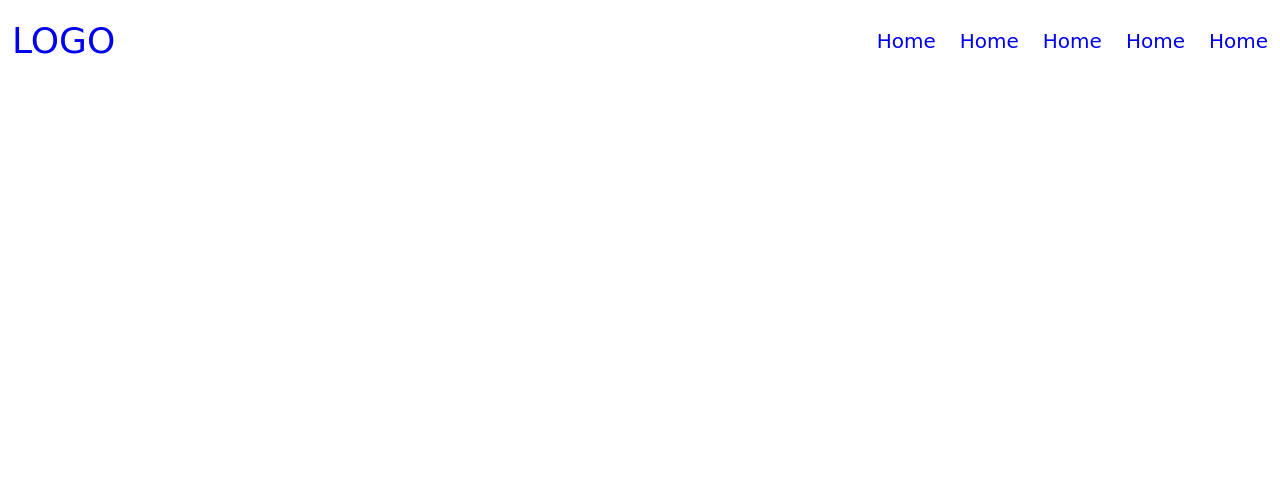
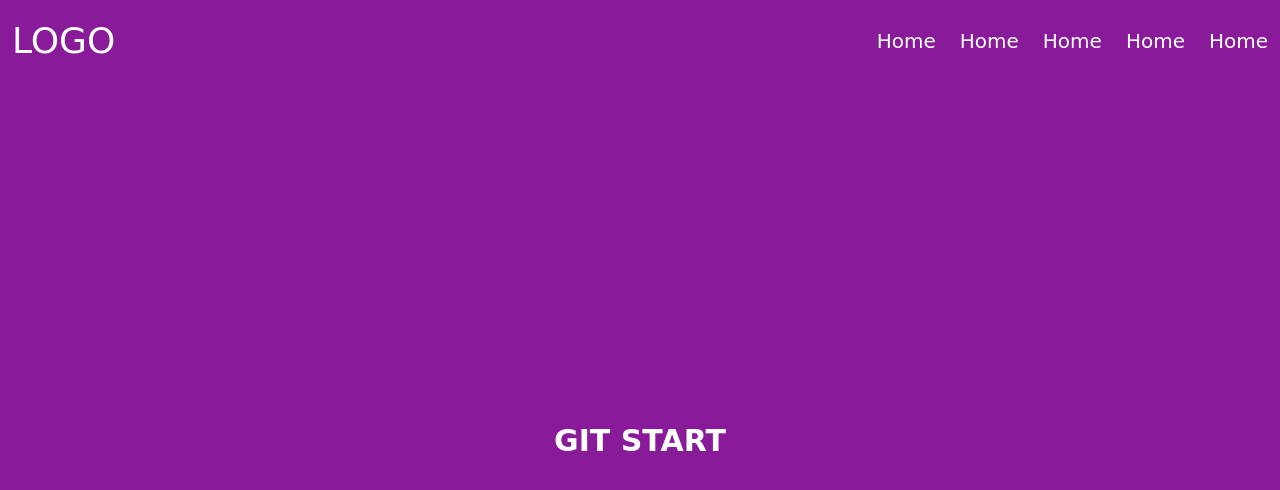
Before and after one commit to zvezda07/First-site, a plain HTML site: page index.html in a window 1280 px wide. Drawn offline with Linux system fonts and the light colour scheme.

Commit message:
media fixed

```diff
--- a/css/main.css
+++ b/css/main.css
@@ -20,24 +20,52 @@ ul {
     padding: 0 12px;
 }
 
+.header {
+    min-height: 100vh;
+    display: flex;
+    flex-direction: column;
+    background: rgb(137, 27, 154);
+}
+
 .header__nav {
     display: flex;
     justify-content: space-between;
     align-items: center;
     padding: 20px 0;
+    gap: 20px;
+    flex-wrap: wrap;
 }
 
 .header__list {
     display: flex;
     gap: 24px;
+    flex-wrap: wrap;
 }
 
 .header__logo {
     font-size: 36px;
     text-transform: uppercase;
+    color: white;
 }
 
 .header__link {
     font-size: 20px;
     text-transform: capitalize;
+    color: white;
 }
+
+.box {
+    flex-grow: 1;
+    display: grid;
+    display: flex;
+    justify-content: center;
+    flex-wrap: wrap;
+    align-items: center;
+}
+
+.box__logo {
+    padding: 20px 200px;
+    font-size: 30px;
+    font-weight: 700;
+    color: white;
+}
--- a/index.html
+++ b/index.html
@@ -21,6 +21,9 @@
                 </ul>
             </div>
         </div>
+        <div class="box">
+            <h2 class="box__logo">GIT START</h2>
+        </div>
     </header>
 </body>
 </html>
```
